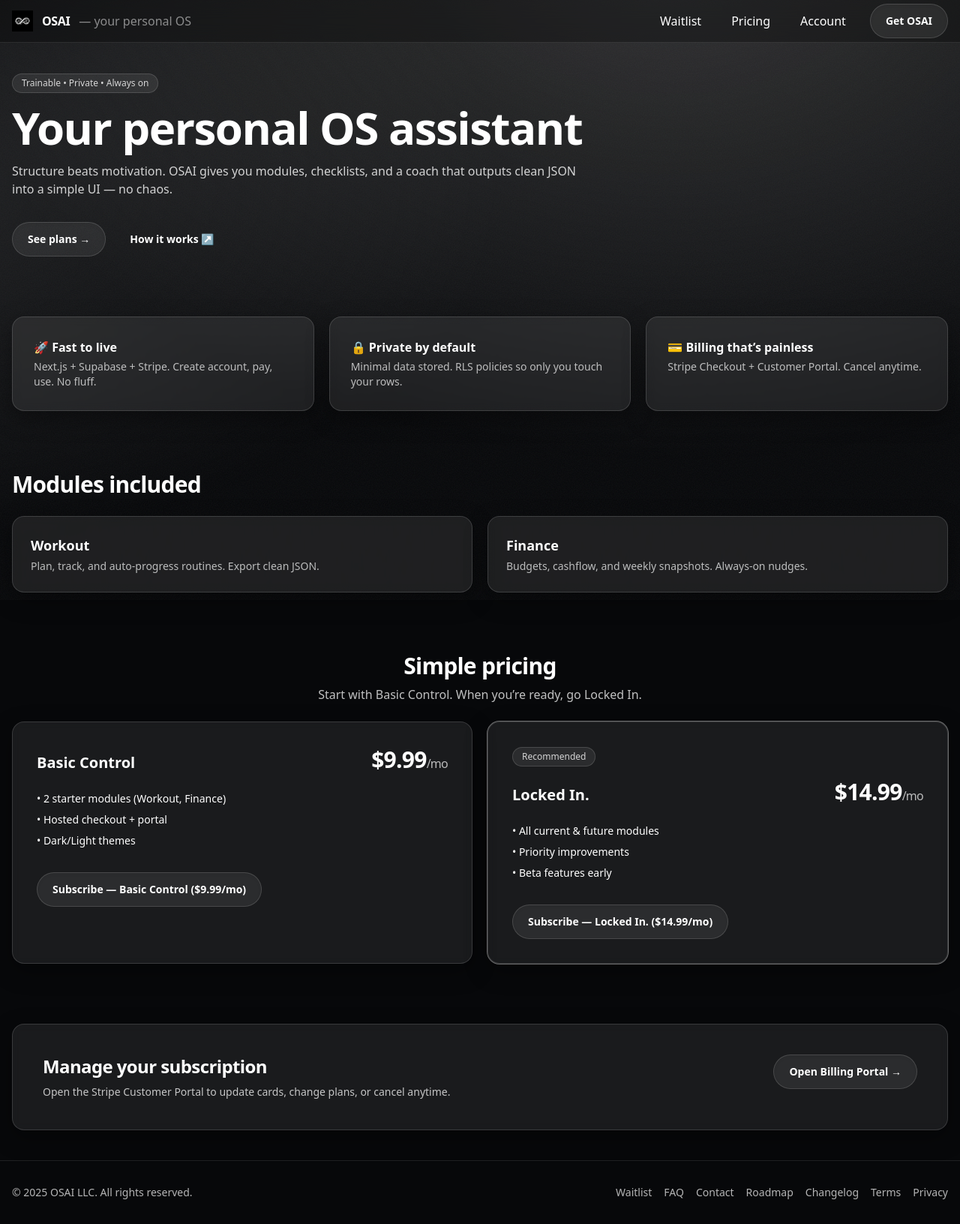
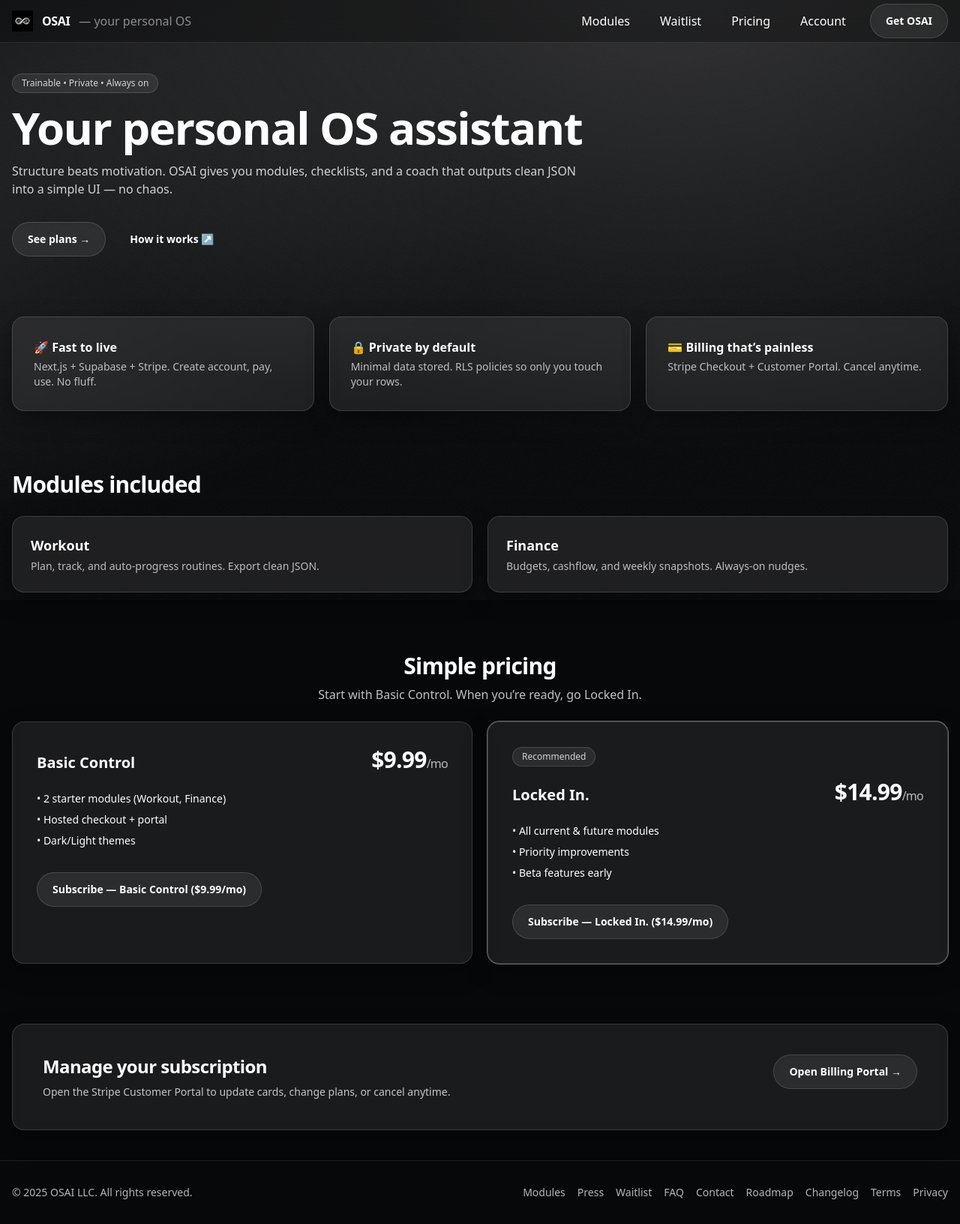
Before and after one commit to MasonIllies/OSAI, a Next.js app in the folder osai-mvp/: page / in a window 1280 px wide. Shown: the whole page at 75% size. Built offline with nearby package versions, Linux system fonts and the light colour scheme; no server answers.

Commit message:
Update layout.tsx

```diff
--- a/osai-mvp/app/layout.tsx
+++ b/osai-mvp/app/layout.tsx
@@ -29,7 +29,10 @@
               <span className="font-semibold tracking-tight">OSAI</span>
               <span className="hidden md:inline text-white/50">— your personal OS</span>
             </Link>
+
+            {/* NAV LINKS (includes Modules) */}
             <div className="flex items-center gap-6">
+              <Link href="/modules" className="px-2 py-1 rounded-md hover:opacity-80 focus:outline-none focus:ring">Modules</Link>
               <Link href="/waitlist" className="px-2 py-1 rounded-md hover:opacity-80 focus:outline-none focus:ring">Waitlist</Link>
               <Link href="/pricing" className="px-2 py-1 rounded-md hover:opacity-80 focus:outline-none focus:ring">Pricing</Link>
               <Link href="/account" className="px-2 py-1 rounded-md hover:opacity-80 focus:outline-none focus:ring">Account</Link>
@@ -46,6 +49,8 @@
           <div className="container py-8 text-sm flex flex-col md:flex-row items-center justify-between gap-4 text-white/70">
             <div>© {new Date().getFullYear()} OSAI LLC. All rights reserved.</div>
             <div className="flex items-center gap-4">
+              <Link className="hover:text-white" href="/modules">Modules</Link>
+              <Link className="hover:text-white" href="/press">Press</Link>
               <Link className="hover:text-white" href="/waitlist">Waitlist</Link>
               <Link className="hover:text-white" href="/faq">FAQ</Link>
               <Link className="hover:text-white" href="/contact">Contact</Link>
```
